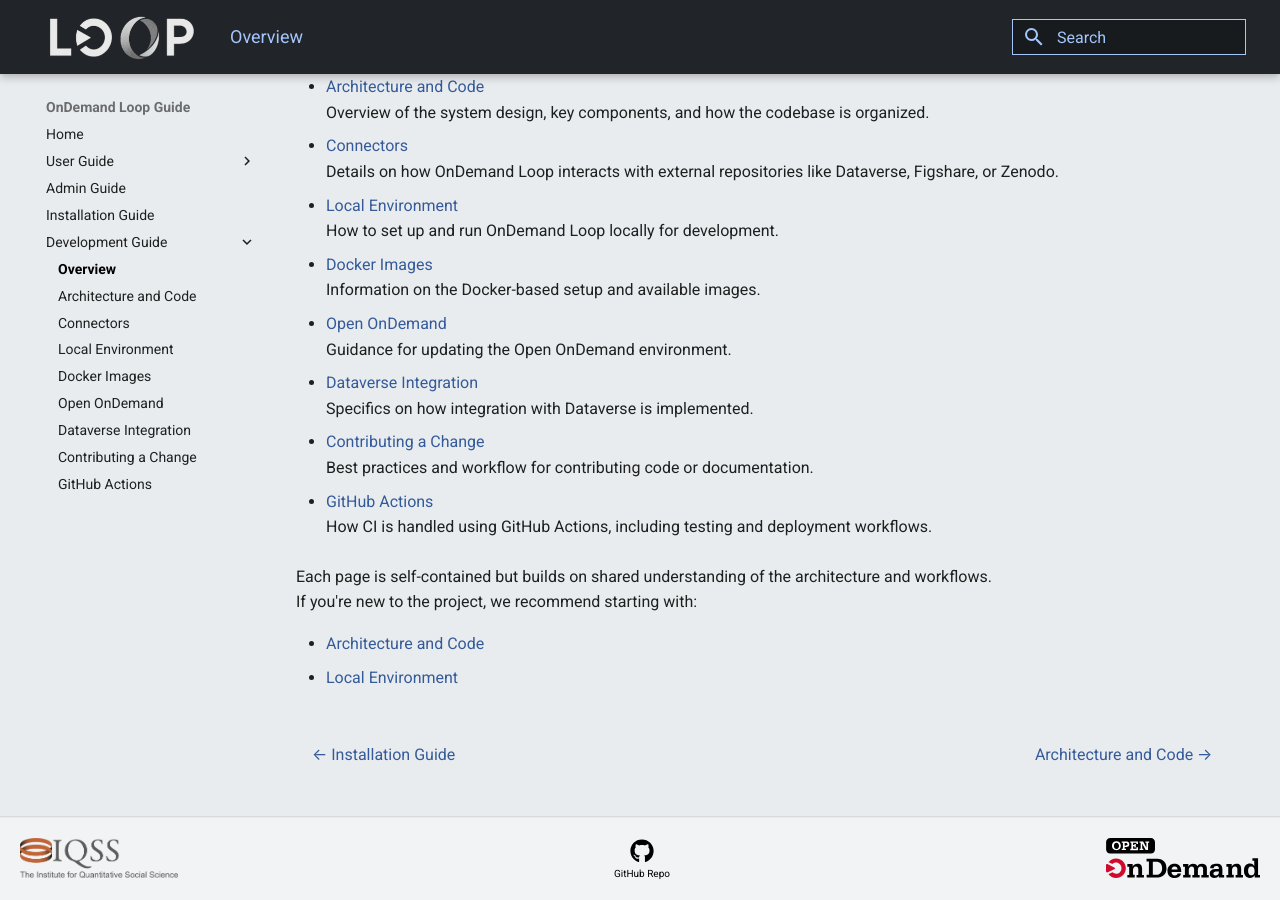
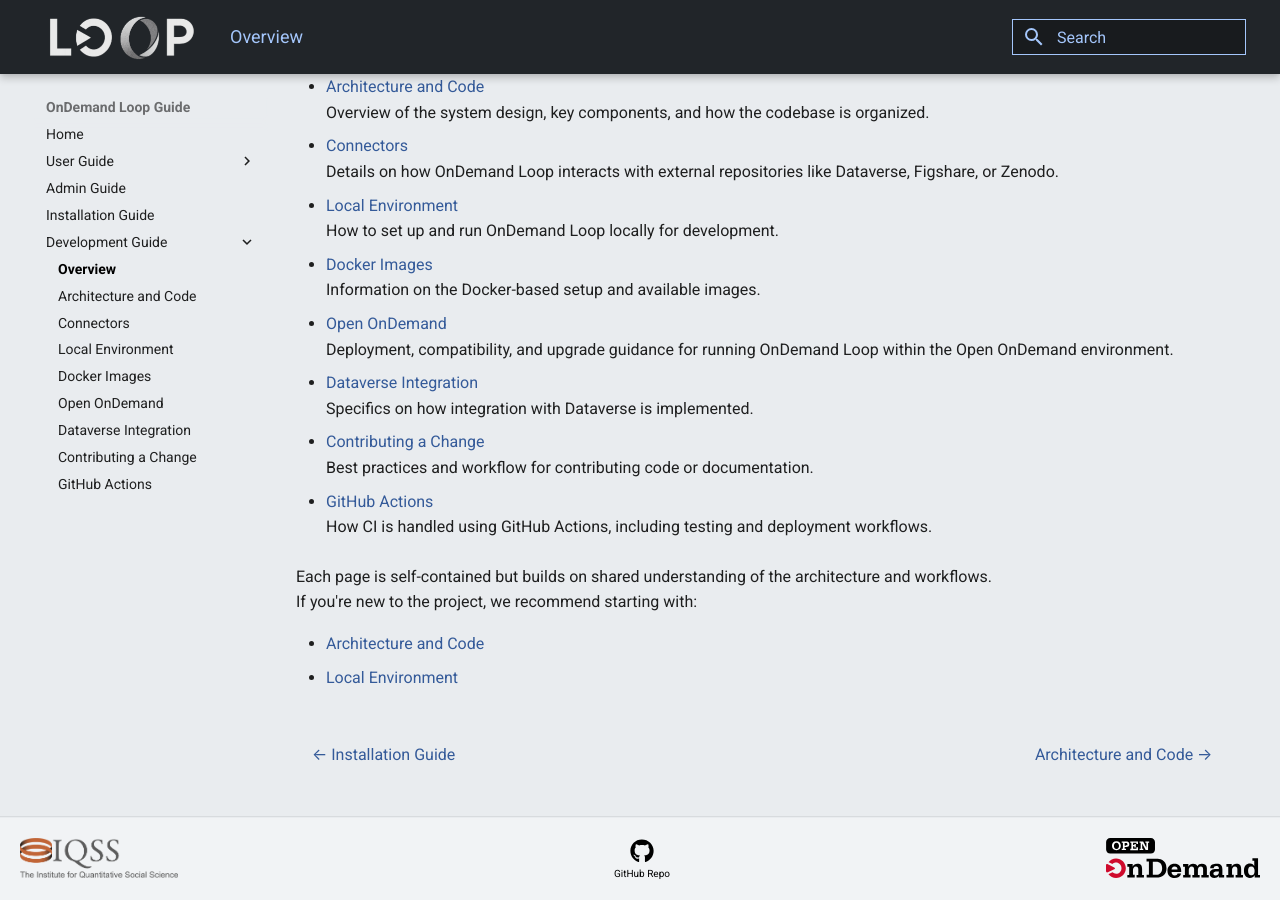
Before and after one commit to theam/aday-ondemand-loop, an MkDocs documentation site: the page built from docs/guide/content/development_guide/index.md, in a window 1280 px wide and 900 px high, scrolled down 510 px. Built offline with MkDocs 1.6.1 and Material for MkDocs 9.7.7, drawn with Linux system fonts in a browser that asks for light colours.

Commit message:
fix: fixed OOD document reference

```diff
--- a/docs/guide/content/development_guide/index.md
+++ b/docs/guide/content/development_guide/index.md
@@ -30,8 +30,8 @@ The documentation is organized by topic to help you find what you need quickly:
 - [Docker Images](docker_images.md)
   Information on the Docker-based setup and available images.
 
-- [Open OnDemand](ood)
-  Guidance for updating the Open OnDemand environment.
+- [Open OnDemand](ood.md)
+  Deployment, compatibility, and upgrade guidance for running OnDemand Loop within the Open OnDemand environment.
 
 - [Dataverse Integration](dataverse_integration.md)
   Specifics on how integration with Dataverse is implemented.
```
